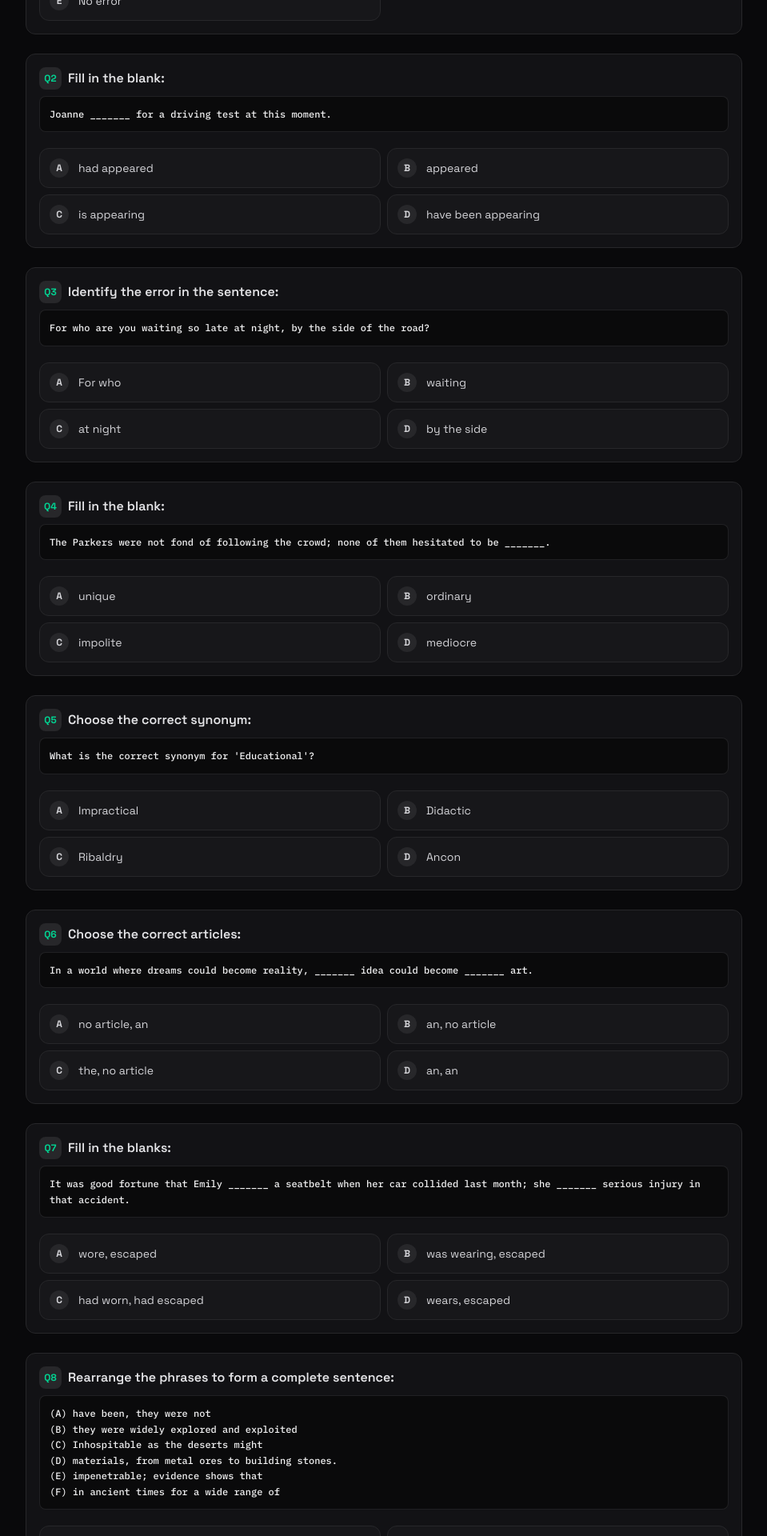
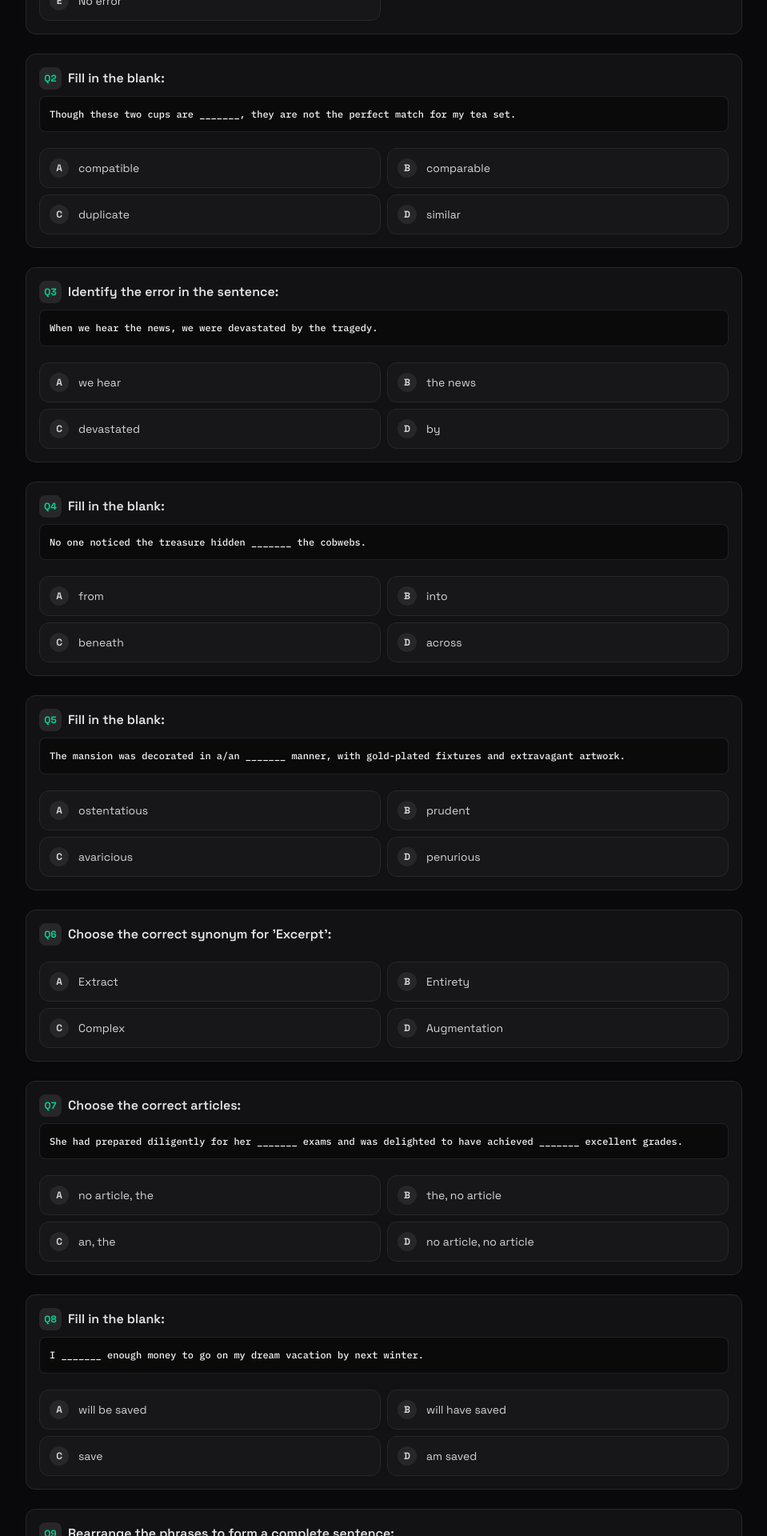
Before and after one commit to hostelconnect05-hue/practice, a Next.js app: page /verbal-ability in a window 1280 px wide. Shown: the part 480-2400 px from the top of the page at 80% size, without its empty margins (160-1119 px from the left). Built offline with nearby package versions, Linux system fonts and the light colour scheme.

Commit message:
Update Section 3 Verbal Ability questions to exact 10 questions from Stage 1 PDF

```diff
--- a/src/components/home-page-client.tsx
+++ b/src/components/home-page-client.tsx
@@ -92,7 +92,7 @@ export function HomePageClient({
               <MessageSquare className="h-4 w-4 text-sky-400" />
               Verbal Ability
               <span className="ml-1 rounded-full bg-sky-500/20 px-2 py-0.5 text-xs font-bold text-sky-300">
-                9 Qs
+                10 Qs
               </span>
             </button>
 
@@ -273,7 +273,7 @@ export function HomePageClient({
                   <Badge className="bg-sky-500/20 text-sky-300 border-sky-500/30">
                     Section 3 • Grammar & Vocabulary
                   </Badge>
-                  <span className="text-xs text-sky-400 font-semibold">9 Questions</span>
+                  <span className="text-xs text-sky-400 font-semibold">10 Questions</span>
                 </div>
                 <CardTitle className="text-xl font-bold text-zinc-50 mt-2">
                   Section 3: Verbal Ability
--- a/src/data/verbal-questions.ts
+++ b/src/data/verbal-questions.ts
@@ -728,132 +728,145 @@ Fruit colour helps fruits attract animals that eat them and disperse their seeds
     explanation: "The study concluded that colorful fruits improve seed dispersal success because they are more easily located by animals.",
   },
 
-  // GRAMMAR & VOCABULARY
+  // GRAMMAR & VOCABULARY (Virtusa OA Stage 1 PDF)
   {
     id: 1,
     section: "Grammar & Vocabulary",
     question: "Sentence Correction:",
-    sentence: "We wish there was a easy route to take from here.",
+    sentence: "The speaker had been left the stage before the awards were handed out.",
     options: [
-      { key: "A", text: "is a easy" },
-      { key: "B", text: "was an easy" },
-      { key: "C", text: "were a easy" },
-      { key: "D", text: "is a easier" },
+      { key: "A", text: "had been leaving" },
+      { key: "B", text: "was left" },
+      { key: "C", text: "left" },
+      { key: "D", text: "would leave" },
       { key: "E", text: "No error" },
     ],
-    correctAnswer: "B",
-    explanation: "'Easy' begins with a vowel sound, so 'an' should be used instead of 'a'.",
+    correctAnswer: "C",
+    explanation: "The correct simple past tense is 'left'. 'Had been left' is grammatically incorrect in this context.",
   },
   {
     id: 2,
     section: "Grammar & Vocabulary",
     question: "Fill in the blank:",
-    sentence: "Joanne _______ for a driving test at this moment.",
+    sentence: "Though these two cups are _______, they are not the perfect match for my tea set.",
     options: [
-      { key: "A", text: "had appeared" },
-      { key: "B", text: "appeared" },
-      { key: "C", text: "is appearing" },
-      { key: "D", text: "have been appearing" },
+      { key: "A", text: "compatible" },
+      { key: "B", text: "comparable" },
+      { key: "C", text: "duplicate" },
+      { key: "D", text: "similar" },
     ],
-    correctAnswer: "C",
-    explanation: "'At this moment' indicates the present continuous tense ('is appearing').",
+    correctAnswer: "D",
+    explanation: "'Similar' means alike in appearance or nature, but not an exact/perfect match.",
   },
   {
     id: 3,
     section: "Grammar & Vocabulary",
     question: "Identify the error in the sentence:",
-    sentence: "For who are you waiting so late at night, by the side of the road?",
+    sentence: "When we hear the news, we were devastated by the tragedy.",
     options: [
-      { key: "A", text: "For who" },
-      { key: "B", text: "waiting" },
-      { key: "C", text: "at night" },
-      { key: "D", text: "by the side" },
+      { key: "A", text: "we hear" },
+      { key: "B", text: "the news" },
+      { key: "C", text: "devastated" },
+      { key: "D", text: "by" },
     ],
     correctAnswer: "A",
-    explanation: "After the preposition 'for', the correct objective pronoun is 'whom', not 'who'.",
+    explanation: "The main clause uses past tense ('were devastated'), so 'we hear' must be past tense ('we heard').",
   },
   {
     id: 4,
     section: "Grammar & Vocabulary",
     question: "Fill in the blank:",
-    sentence: "The Parkers were not fond of following the crowd; none of them hesitated to be _______.",
+    sentence: "No one noticed the treasure hidden _______ the cobwebs.",
     options: [
-      { key: "A", text: "unique" },
-      { key: "B", text: "ordinary" },
-      { key: "C", text: "impolite" },
-      { key: "D", text: "mediocre" },
+      { key: "A", text: "from" },
+      { key: "B", text: "into" },
+      { key: "C", text: "beneath" },
+      { key: "D", text: "across" },
     ],
-    correctAnswer: "A",
-    explanation: "Since they did not like following the crowd, they preferred to be 'unique'.",
+    correctAnswer: "C",
+    explanation: "'Beneath' means directly under or underneath the cobwebs.",
   },
   {
     id: 5,
     section: "Grammar & Vocabulary",
-    question: "Choose the correct synonym:",
-    sentence: "What is the correct synonym for 'Educational'?",
+    question: "Fill in the blank:",
+    sentence: "The mansion was decorated in a/an _______ manner, with gold-plated fixtures and extravagant artwork.",
     options: [
-      { key: "A", text: "Impractical" },
-      { key: "B", text: "Didactic" },
-      { key: "C", text: "Ribaldry" },
-      { key: "D", text: "Ancon" },
+      { key: "A", text: "ostentatious" },
+      { key: "B", text: "prudent" },
+      { key: "C", text: "avaricious" },
+      { key: "D", text: "penurious" },
     ],
-    correctAnswer: "B",
-    explanation: "'Didactic' means intended to teach or educate.",
+    correctAnswer: "A",
+    explanation: "'Ostentatious' means characterized by vulgar or pretentious display designed to impress or show off wealth.",
   },
   {
     id: 6,
     section: "Grammar & Vocabulary",
-    question: "Choose the correct articles:",
-    sentence: "In a world where dreams could become reality, _______ idea could become _______ art.",
+    question: "Choose the correct synonym for 'Excerpt':",
     options: [
-      { key: "A", text: "no article, an" },
-      { key: "B", text: "an, no article" },
-      { key: "C", text: "the, no article" },
-      { key: "D", text: "an, an" },
+      { key: "A", text: "Extract" },
+      { key: "B", text: "Entirety" },
+      { key: "C", text: "Complex" },
+      { key: "D", text: "Augmentation" },
     ],
-    correctAnswer: "B",
-    explanation: "We say 'an idea' (vowel sound) and 'become art' (art is an uncountable noun here).",
+    correctAnswer: "A",
+    explanation: "An 'Excerpt' is a short extract or passage taken from a piece of writing.",
   },
   {
     id: 7,
     section: "Grammar & Vocabulary",
-    question: "Fill in the blanks:",
-    sentence: "It was good fortune that Emily _______ a seatbelt when her car collided last month; she _______ serious injury in that accident.",
+    question: "Choose the correct articles:",
+    sentence: "She had prepared diligently for her _______ exams and was delighted to have achieved _______ excellent grades.",
     options: [
-      { key: "A", text: "wore, escaped" },
-      { key: "B", text: "was wearing, escaped" },
-      { key: "C", text: "had worn, had escaped" },
-      { key: "D", text: "wears, escaped" },
+      { key: "A", text: "no article, the" },
+      { key: "B", text: "the, no article" },
+      { key: "C", text: "an, the" },
+      { key: "D", text: "no article, no article" },
     ],
-    correctAnswer: "B",
-    explanation: "The collision occurred while Emily 'was wearing' a seatbelt (past continuous). The second action is simple past ('escaped').",
+    correctAnswer: "D",
+    explanation: "'Her' acts as a possessive determiner before 'exams', and 'excellent grades' is plural indefinite, so no articles are required.",
   },
   {
     id: 8,
     section: "Grammar & Vocabulary",
-    question: "Rearrange the phrases to form a complete sentence:",
-    sentence: "(A) have been, they were not\n(B) they were widely explored and exploited\n(C) Inhospitable as the deserts might\n(D) materials, from metal ores to building stones.\n(E) impenetrable; evidence shows that\n(F) in ancient times for a wide range of",
+    question: "Fill in the blank:",
+    sentence: "I _______ enough money to go on my dream vacation by next winter.",
     options: [
-      { key: "A", text: "CAEFDB" },
-      { key: "B", text: "CEAFDB" },
-      { key: "C", text: "CAEDBF" },
-      { key: "D", text: "CAEBFD" },
+      { key: "A", text: "will be saved" },
+      { key: "B", text: "will have saved" },
+      { key: "C", text: "save" },
+      { key: "D", text: "am saved" },
     ],
-    correctAnswer: "A",
-    explanation: "Correct order is CAEFDB:\n(C) Inhospitable as the deserts might\n(A) have been, they were not\n(E) impenetrable; evidence shows that\n(F) in ancient times for a wide range of\n(D) materials, from metal ores to building stones.\n(B) they were widely explored and exploited",
+    correctAnswer: "B",
+    explanation: "'By next winter' signals an action that will be completed prior to a specific future point, requiring Future Perfect ('will have saved').",
   },
   {
     id: 9,
     section: "Grammar & Vocabulary",
-    question: "Subject-Verb Agreement:",
-    sentence: "The best two things about the party _______ the food and the music.",
+    question: "Rearrange the phrases to form a complete sentence:",
+    sentence: "Fixed start: 'No sooner had I'\n(A) join in for a delightful visit\n(B) than the guest came.\n(C) arrived at the house,\n(D) knocking at the door, excited to",
     options: [
-      { key: "A", text: "was" },
-      { key: "B", text: "were" },
-      { key: "C", text: "have been" },
-      { key: "D", text: "has been" },
+      { key: "A", text: "A B C D" },
+      { key: "B", text: "B C D A" },
+      { key: "C", text: "C D A B" },
+      { key: "D", text: "D A B C" },
     ],
-    correctAnswer: "B",
-    explanation: "The subject 'two things' is plural, so the correct past tense verb is 'were'.",
+    correctAnswer: "C",
+    explanation: "The correct sequence is C D A B: 'No sooner had I arrived at the house, knocking at the door, excited to join in for a delightful visit, than the guest came.'",
+  },
+  {
+    id: 10,
+    section: "Grammar & Vocabulary",
+    question: "Fill in the blank:",
+    sentence: "The mother grieved _______ her child's disappearance.",
+    options: [
+      { key: "A", text: "over" },
+      { key: "B", text: "after" },
+      { key: "C", text: "in" },
+      { key: "D", text: "at" },
+    ],
+    correctAnswer: "A",
+    explanation: "The standard preposition after 'grieved' when expressing sorrow over a situation or loss is 'over'.",
   },
 ];
```
